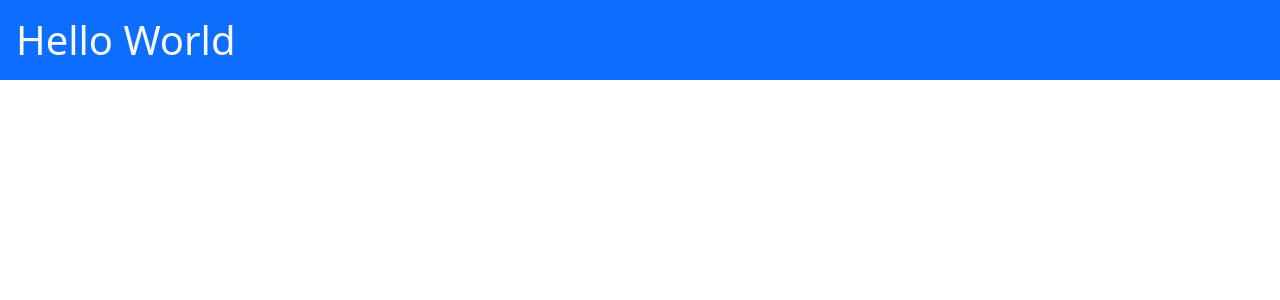
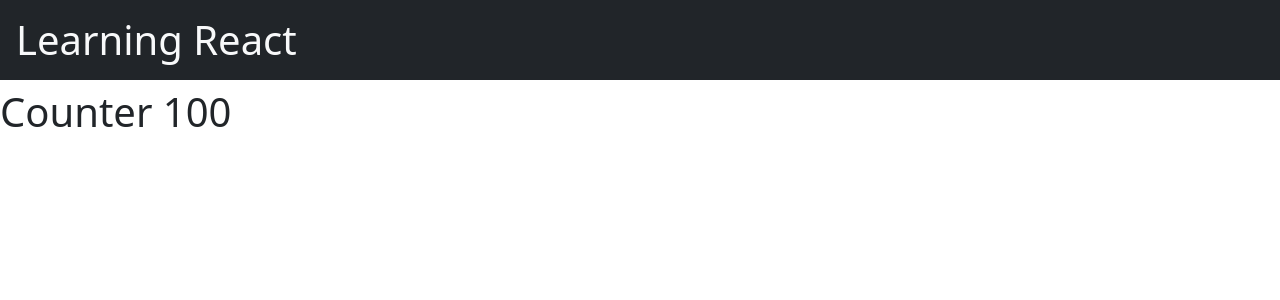
Before and after one commit to july-2021/day6-react-app, a React (Create React App) app: page / in a window 1280 px wide. Shown: the top 300 px of the page. Built offline with nearby package versions, Linux system fonts and the light colour scheme.

Commit message:
stateless variable.

```diff
--- a/src/App.js
+++ b/src/App.js
@@ -2,9 +2,16 @@
 import "./App.css";
 
 function App() {
+  // Statelesss Variable
+  let title = "Learning React";
+  let counter = 100;
+  let list = [];
+
   return (
     <div>
-      <h1 className="bg-primary text-light p-3">Hello World</h1>
+      <h1 className="bg-dark text-light p-3">{title}</h1>
+
+      <h1>Counter {counter}</h1>
     </div>
   );
 }
```
